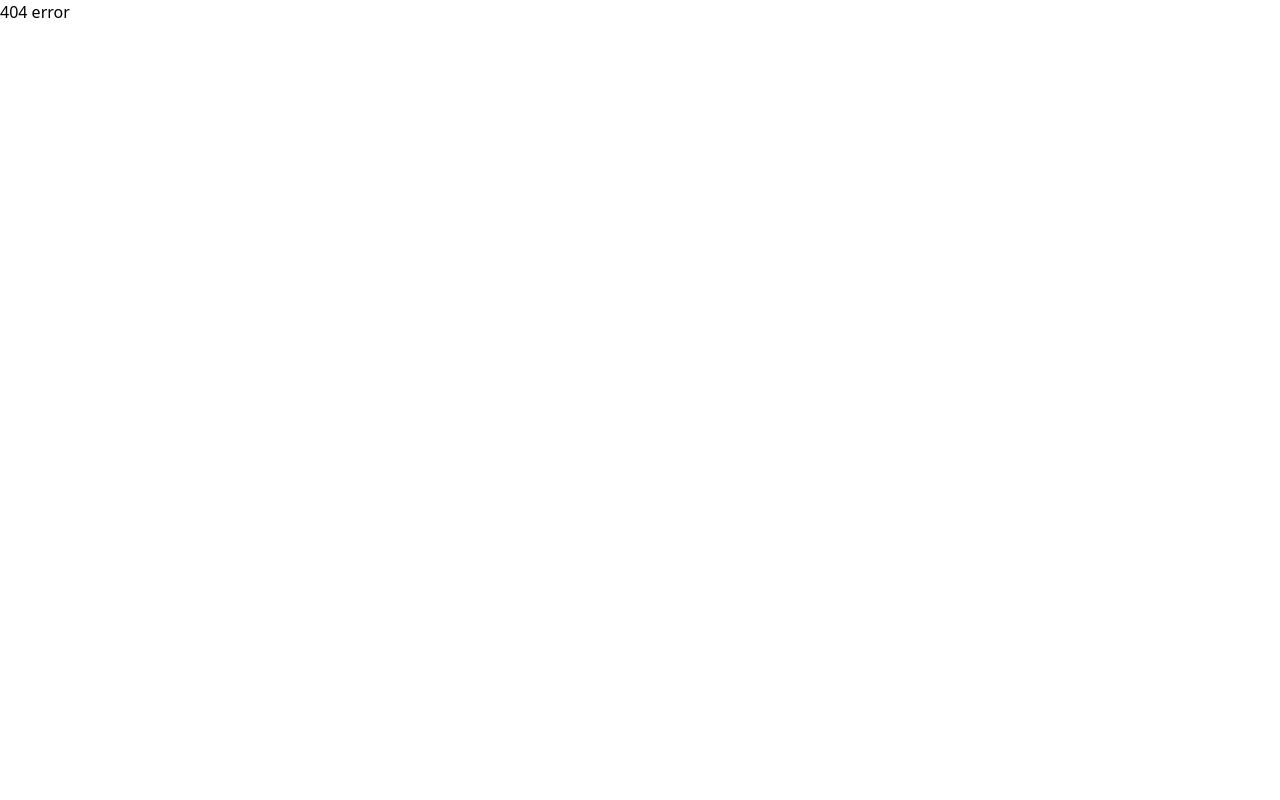
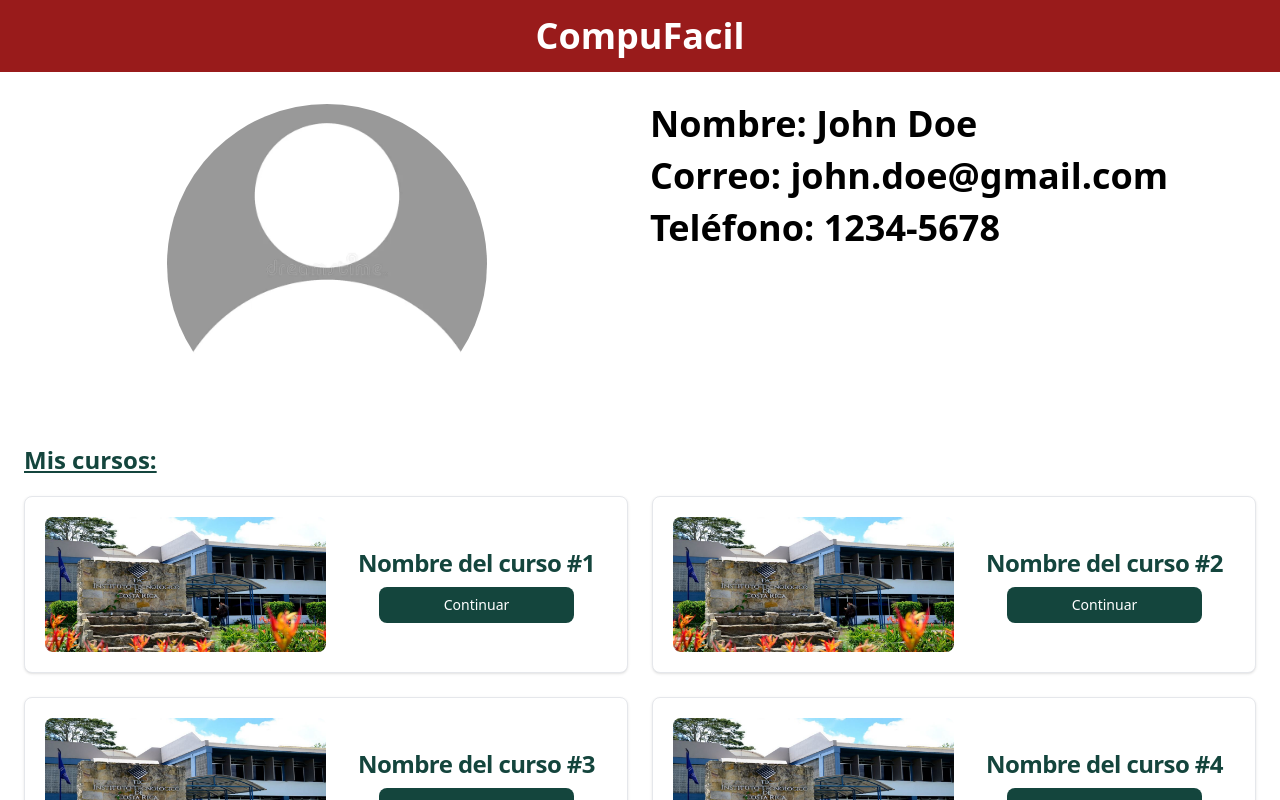
Before and after one commit to dayron24/CompuFacil, a React (Vite) app in the folder Client/: page /user in a window 1280 px wide. Built offline with nearby package versions, Linux system fonts and the light colour scheme.

Commit message:
Vista: Perfil de usuario

```diff
--- a/Client/src/App.jsx
+++ b/Client/src/App.jsx
@@ -6,6 +6,7 @@ import {ForgotPasswordPage} from "./views/ForgotPasswordPage";
 import RegisterUserPage from "./views/RegisterUserPage";
 import { IndexPage } from "./views/Index";
 import { HomePage } from "./views/HomePage";
+import { ViewUser } from "./views/ViewUser";
 
 export default function App() {
   return (
@@ -17,6 +18,7 @@ export default function App() {
         <Route path="/register" element={<RegisterUserPage />} />
         <Route path="/inicio" element={<IndexPage />} />
         <Route path="/home" element={<HomePage />} />
+        <Route path="/user" element={<ViewUser />} />
 
         {/*Catch all*/}
         <Route path="*" element={<h1>404 error</h1>} />
--- a/Client/src/views/HomePage.jsx
+++ b/Client/src/views/HomePage.jsx
@@ -107,10 +107,10 @@ export function HomePage() {
                         </a>
                         <div className="p-5">
                             <a>
-                                <h5 className="mb-2 text-2xl font-bold tracking-tight text-gray-900 dark:text-white text-center">{card.title}</h5>
+                                <h5 className="mb-2 text-2xl font-bold tracking-tight text-[#0B2027] text-center">{card.title}</h5>
                             </a>
-                            <p className="mb-3 font-normal text-gray-700 dark:text-gray-400">{card.description}</p>
-                            <a href={card.redirectUrl} className="inline-block w-full min-w-full max-w-xs items-center justify-center px-3 py-2 text-sm font-medium text-center text-white bg-green-500 rounded-lg hover:bg-green-600 focus:ring-4 focus:outline-none focus:ring-green-300 dark:bg-green-600 dark:hover:bg-green-700 dark:focus:ring-green-800">
+                            <p className="mb-3 font-normal text-[#586994]">{card.description}</p>
+                            <a href={card.redirectUrl} className="inline-block w-full min-w-full max-w-xs items-center justify-center px-3 py-2 text-sm font-medium text-center text-white rounded-lg bg-[#14453D]">
                                 Iniciar curso
                             </a>
                         </div>
@@ -130,7 +130,7 @@ export function HomePage() {
                     <ul className="flex flex-wrap -mb-px">
                         {tabs.map(tab => (
                             <li key={tab.name} className="">
-                                <a className={`inline-block p-4 border-b-2 rounded-t-lg cursor-pointer ${activeTab === tab.name ? 'text-blue-600 border-blue-600 active dark:text-blue-500 dark:border-blue-500' : 'border-gray-300 hover:text-gray-600 dark:hover:text-gray-300'}`} onClick={() => handleTabClick(tab.name)}>
+                                <a className={`inline-block p-4 border-b-2 rounded-t-lg cursor-pointer ${activeTab === tab.name ? 'text-[#586994] border-[#586994] active' : 'border-gray-300 hover:text-gray-600 dark:hover:text-gray-300'}`} onClick={() => handleTabClick(tab.name)}>
                                     {tab.label}
                                 </a>
                             </li>
@@ -138,7 +138,7 @@ export function HomePage() {
                     </ul>
                 </div>
 
-                <div className="p-5 border border-red-700 rounded-lg">
+                <div className="p-5 border border-red-800 rounded-lg">
                     {renderContent()}
                 </div>
             </div>
--- /dev/null
+++ b/Client/src/views/ViewUser.jsx
@@ -0,0 +1,87 @@
+import React from 'react';
+
+export function ViewUser() {
+    const cards = [
+        {
+            title: 'Nombre del curso #1',
+            imageUrl: '/src/img/backgroundLogin.jpg',
+            altText: 'Card 1 Image',
+            redirectUrl: '#'
+        },
+        {
+            title: 'Nombre del curso #2',
+            imageUrl: '/src/img/backgroundLogin.jpg',
+            altText: 'Card 2 Image',
+            redirectUrl: '#'
+        },
+        {
+            title: 'Nombre del curso #3',
+            imageUrl: '/src/img/backgroundLogin.jpg',
+            altText: 'Card 3 Image',
+            redirectUrl: '#'
+        },
+        {
+            title: 'Nombre del curso #4',
+            imageUrl: '/src/img/backgroundLogin.jpg',
+            altText: 'Card 4 Image',
+            redirectUrl: '#'
+        },
+        {
+            title: 'Nombre del curso #5',
+            imageUrl: '/src/img/backgroundLogin.jpg',
+            altText: 'Card 5 Image',
+            redirectUrl: '#'
+        },
+    ];
+
+    const userInfo = {
+        name: 'John Doe',
+        email: 'john.doe@gmail.com',
+        phone: '1234-5678',
+        imageUrl: '/src/img/fotoPerfilDefault.webp',
+        altText: 'Profile Picture'
+    };
+
+    return (
+        <div className="relative">
+            <header className="bg-red-800 text-white text-4xl font-bold text-center py-4">
+                <h1>CompuFacil</h1>
+            </header>
+
+            <div className="px-6 py-8">
+                <div className="mb-5 flex">
+                    <div className="mr-5 w-1/2 flex justify-center items-center">
+                        <img className="rounded-full w-80 h-80" src={userInfo.imageUrl} alt={userInfo.altText} />
+                    </div>
+                    <div className="w-1/2">
+                        <p className="text-4xl font-bold mb-3">Nombre: {userInfo.name}</p>
+                        <p className="text-4xl font-bold mb-3">Correo: {userInfo.email}</p>
+                        <p className="text-4xl font-bold">Teléfono: {userInfo.phone}</p>
+                    </div>
+                </div>
+
+                <h2 className="mb-5 text-2xl text-[#14453D] font-bold underline">Mis cursos:</h2>
+
+                <div className="flex flex-col items-center mx-auto min-h-screen">
+                    <div className="grid grid-cols-1 md:grid-cols-2 gap-6">
+                        {cards.map((card, index) => (
+                            <div key={index} className="p-5 bg-white border border-gray-200 rounded-lg shadow dark:bg-gray-800 dark:border-gray-700 flex">
+                                <div className="flex-shrink-0 mr-5 w-1/2">
+                                    <a href={card.redirectUrl}>
+                                        <img className="rounded-lg w-full h-auto" src={card.imageUrl} alt={card.altText} />
+                                    </a>
+                                </div>
+                                <div className="flex flex-col justify-center items-center w-1/2">
+                                    <h5 className="mb-2 text-2xl font-bold tracking-tight text-[#14453D]">{card.title}</h5>
+                                    <a href={card.redirectUrl} className="inline-block w-3/4 items-center justify-center px-3 py-2 text-sm font-medium text-center text-white bg-[#14453D] rounded-lg">
+                                        Continuar
+                                    </a>
+                                </div>
+                            </div>
+                        ))}
+                    </div>
+                </div>
+            </div>
+        </div>
+    );
+}
```
